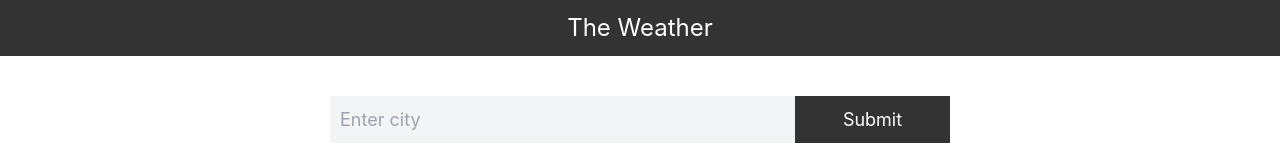
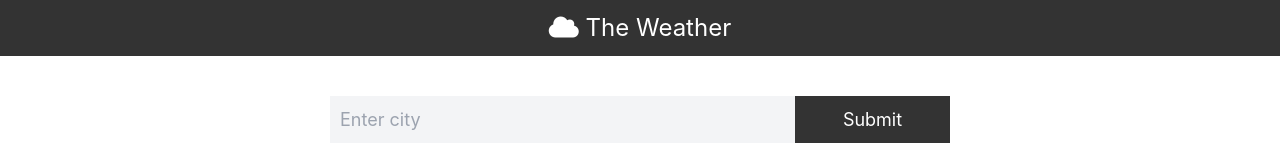
Before and after one commit to armirqurdina00/theweather, a React (Create React App) app: page / in a window 1280 px wide. Shown: the top 160 px of the page. Built offline with nearby package versions, Linux system fonts and the light colour scheme.

Commit message:
Add icon to header

```diff
--- a/src/Header.js
+++ b/src/Header.js
@@ -1,7 +1,7 @@
 const Header = () => {
     return (
         <div className="header">
-            <h1><a href="/">The Weather</a></h1>
+            <h1><a href="/"><i class="fa-solid fa-cloud"></i> The Weather</a></h1>
         </div>
     )
 }
```
